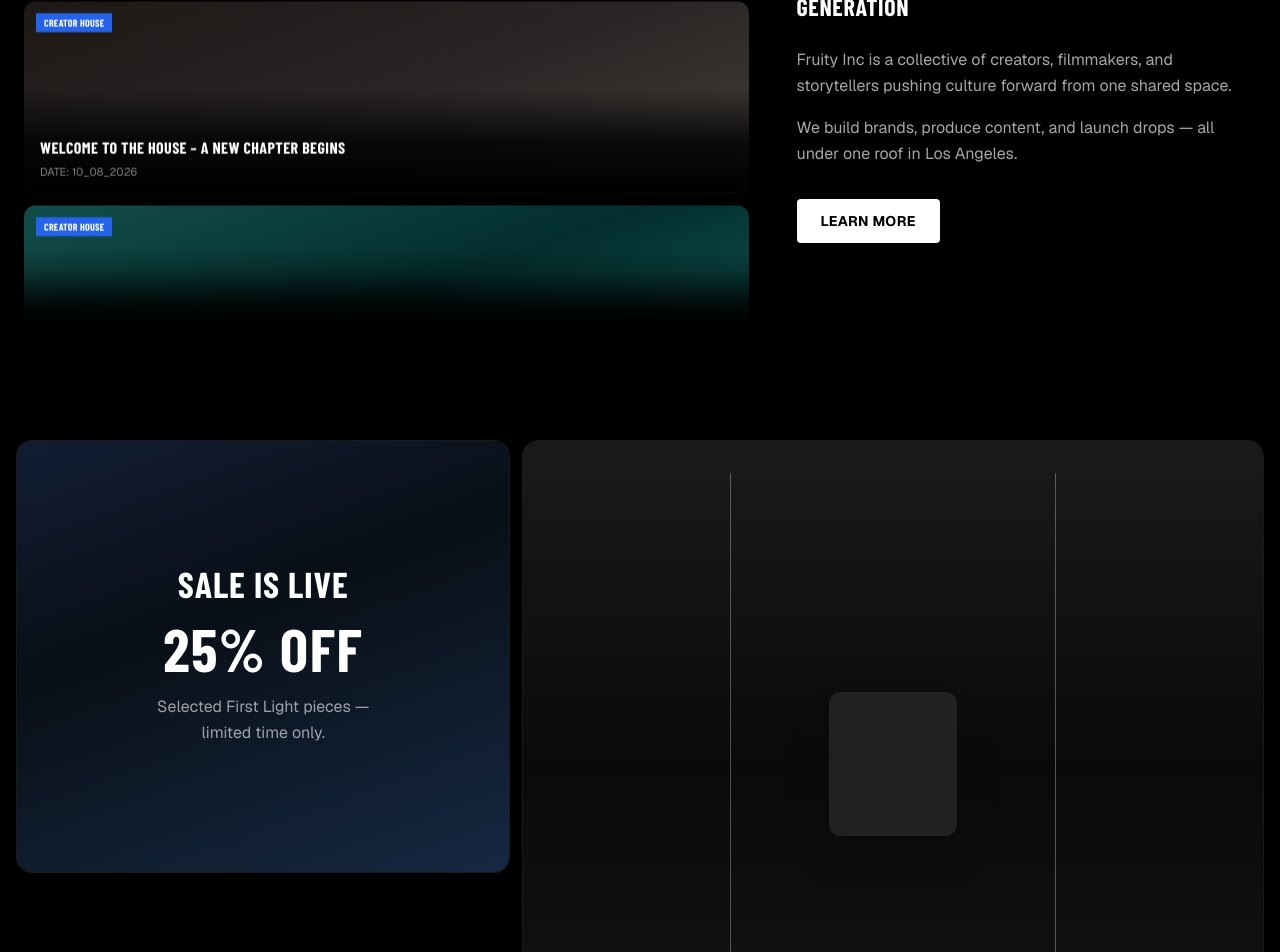
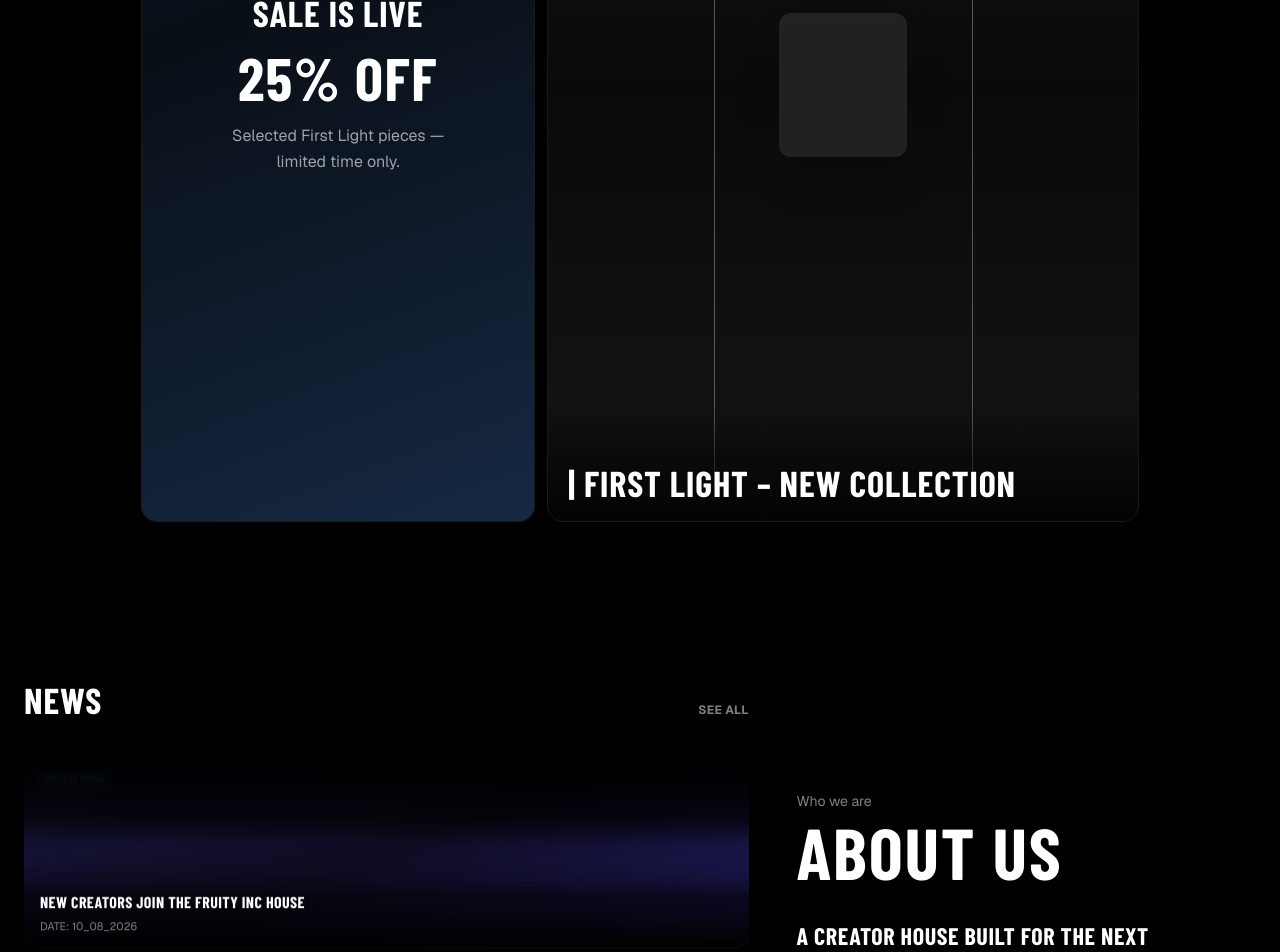
Before and after one commit to Arkin26/fruity.inc, a Next.js app: page / in a window 1280 px wide. Shown: the part 1160-2112 px from the top of the page. Built offline with nearby package versions, Linux system fonts and the light colour scheme.

Commit message:
Move merch below hero, resize cards and add section spacing

```diff
--- a/src/app/page.tsx
+++ b/src/app/page.tsx
@@ -8,8 +8,8 @@ export default function Home() {
     <>
       <Hero />
       <div className="bg-black">
+        <FeaturedCards />
         <AboutNewsSection />
-        <FeaturedCards />
         <ShopSection />
         <SocialsSection />
       </div>
--- a/src/components/shop/FeaturedCards.tsx
+++ b/src/components/shop/FeaturedCards.tsx
@@ -4,9 +4,11 @@ import { COLLECTION_CARD, SALES_POSTER } from "@/lib/shop-data";
 
 export function FeaturedCards() {
   return (
-    <section className="grid grid-cols-1 gap-2 px-2 pt-2 md:grid-cols-[2fr_3fr] md:gap-3 md:px-4">
-      <SalesBox />
-      <CollectionCard card={COLLECTION_CARD} />
+    <section className="px-2 pt-2 pb-12 sm:pb-16 md:px-4 md:pb-20">
+      <div className="mx-auto grid w-[80%] grid-cols-1 gap-2 md:aspect-[8/7] md:grid-cols-[2fr_3fr] md:gap-3">
+        <SalesBox />
+        <CollectionCard card={COLLECTION_CARD} />
+      </div>
     </section>
   );
 }
@@ -15,7 +17,7 @@ function SalesBox() {
   return (
     <Link
       href={SALES_POSTER.href}
-      className="group relative flex aspect-[8/7] flex-col items-center justify-center overflow-hidden rounded-2xl border border-white/10 bg-black px-6 text-center"
+      className="group relative flex aspect-[8/7] h-full min-h-0 flex-col items-center justify-center overflow-hidden rounded-2xl border border-white/10 bg-black px-6 text-center md:aspect-auto"
     >
       <div
         className="absolute inset-0 opacity-70 transition-opacity group-hover:opacity-80"
@@ -26,14 +28,14 @@ function SalesBox() {
         aria-hidden
       />
 
-      <div className="relative z-10 flex flex-col items-center gap-4">
-        <p className="font-[family-name:var(--font-display)] text-3xl font-bold uppercase leading-none tracking-wide text-white sm:text-4xl">
+      <div className="relative z-10 flex flex-col items-center gap-3 sm:gap-4">
+        <p className="font-[family-name:var(--font-display)] text-2xl font-bold uppercase leading-none tracking-wide text-white sm:text-3xl md:text-4xl">
           {SALES_POSTER.headline}
         </p>
-        <p className="font-[family-name:var(--font-display)] text-5xl font-bold uppercase leading-none tracking-wide text-white sm:text-6xl">
+        <p className="font-[family-name:var(--font-display)] text-4xl font-bold uppercase leading-none tracking-wide text-white sm:text-5xl md:text-6xl">
           {SALES_POSTER.highlight}
         </p>
-        <p className="max-w-[16rem] text-sm leading-relaxed text-white/60 sm:text-base">
+        <p className="max-w-[16rem] text-xs leading-relaxed text-white/60 sm:text-sm md:text-base">
           {SALES_POSTER.description}
         </p>
       </div>
@@ -49,7 +51,7 @@ function CollectionCard({
   return (
     <Link
       href={card.href}
-      className="group relative block aspect-[8/7] overflow-hidden rounded-2xl border border-white/10"
+      className="group relative block aspect-[8/7] h-full min-h-0 overflow-hidden rounded-2xl border border-white/10 md:aspect-auto"
     >
       <div
         className="absolute inset-0"
@@ -62,13 +64,13 @@ function CollectionCard({
           alt=""
           fill
           className="object-cover transition-transform duration-500 group-hover:scale-[1.02]"
-          sizes="(max-width: 768px) 100vw, 60vw"
+          sizes="(max-width: 768px) 80vw, 48vw"
         />
       ) : (
         <CardPlaceholder />
       )}
-      <div className="absolute inset-x-0 bottom-0 bg-gradient-to-t from-black/85 via-black/50 to-transparent px-5 pb-5 pt-16">
-        <p className="font-[family-name:var(--font-display)] text-2xl font-bold uppercase leading-none tracking-wide text-white sm:text-3xl md:text-4xl">
+      <div className="absolute inset-x-0 bottom-0 bg-gradient-to-t from-black/85 via-black/50 to-transparent px-4 pb-4 pt-12 sm:px-5 sm:pb-5 sm:pt-16">
+        <p className="font-[family-name:var(--font-display)] text-xl font-bold uppercase leading-none tracking-wide text-white sm:text-2xl md:text-3xl lg:text-4xl">
           {card.title}
         </p>
       </div>
@@ -81,7 +83,7 @@ function CardPlaceholder() {
     <div className="absolute inset-0 flex items-center justify-center">
       <div className="absolute inset-y-8 left-[28%] w-px bg-white/30" />
       <div className="absolute inset-y-8 right-[28%] w-px bg-white/30" />
-      <div className="h-36 w-32 rounded-xl bg-zinc-800/80 shadow-2xl" />
+      <div className="h-28 w-28 rounded-xl bg-zinc-800/80 shadow-2xl sm:h-36 sm:w-32" />
     </div>
   );
 }
```
